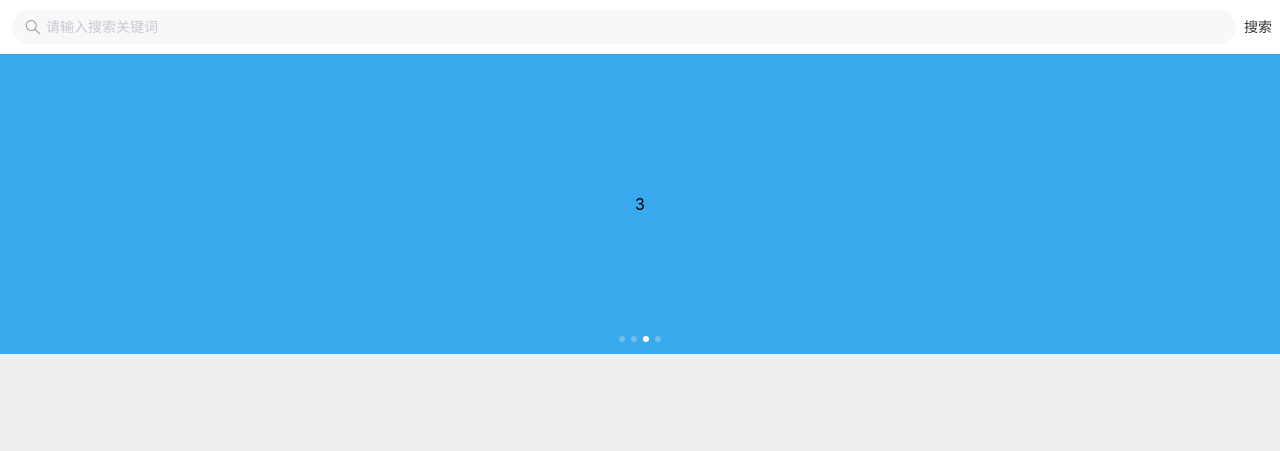
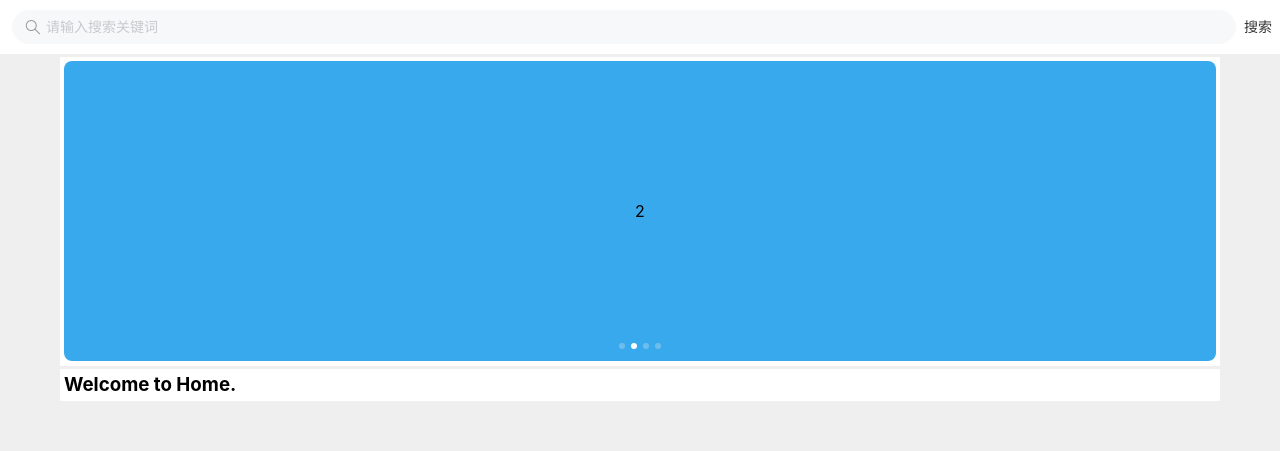
Before and after one commit to lwl9710/vue-vant-mobile, a Vue app: page /#/home in a window 1280 px wide. Shown: the top 451 px of the page. Built offline with nearby package versions, Linux system fonts and the light colour scheme; no server answers.

Commit message:
新增容器组件

```diff
--- a/postcss.plugins.ts
+++ b/postcss.plugins.ts
@@ -10,7 +10,7 @@ export function createPostcssPxtoremPlugin(): any {
     //selectorBlackList: ['.radius'],  //则是一个对css选择器进行过滤的数组，比如你设置为['fs']，那例如fs-xl类名，里面有关px的样式将不被转换，这里也支持正则写法。
     replace: true, //这个真不知到干嘛用的。有知道的告诉我一下
     mediaQuery: false, //媒体查询( @media screen 之类的)中不生效
-    minPixelValue: 12, //px小于12的不会被转换
+    // minPixelValue: 12, //px小于12的不会被转换
   });
 }
 
--- /dev/null
+++ b/src/components/BasicContainer/index.vue
@@ -0,0 +1,38 @@
+<template>
+<div class="basic-container" :style="style">
+  <slot></slot>
+</div>
+</template>
+<script lang="ts" setup>
+import { getCssValue } from "@/utils/common";
+interface Props {
+  width?: StringNumber,
+  padding?: StringNumber,
+  top?: StringNumber
+  radius?: StringNumber
+  backgroundColor?: string
+}
+
+const props = withDefaults(defineProps<Props>(), {
+  width: "90%",
+  padding: 20,
+  top: 0,
+  radius: 8,
+  backgroundColor: "#FFF"
+});
+
+const style = computed(() => {
+  return {
+    width: getCssValue(props.width),
+    padding: getCssValue(props.padding),
+    margin: `${ getCssValue(props.top) } auto 0`,
+    borderRadius: getCssValue(props.radius),
+    backgroundColor: props.backgroundColor
+  }
+})
+</script>
+<style lang="scss" scoped>
+.basic-container {
+  overflow: hidden;
+}
+</style>
--- a/src/pages/Home/index.vue
+++ b/src/pages/Home/index.vue
@@ -11,12 +11,17 @@
       <span @click="onSearch">搜索</span>
     </template>
   </van-search>
+  <BasicContainer top="15">
     <van-swipe class="my-swipe" :autoplay="3000" indicator-color="white">
       <van-swipe-item>1</van-swipe-item>
       <van-swipe-item>2</van-swipe-item>
       <van-swipe-item>3</van-swipe-item>
       <van-swipe-item>4</van-swipe-item>
     </van-swipe>
+  </BasicContainer>
+  <BasicContainer top="15">
+    <h3>Welcome to Home.</h3>
+  </BasicContainer>
 </div>
 </template>
 <script name="Home" lang="ts" setup>
@@ -40,5 +45,6 @@ onUnmounted(() => {
   text-align: center;
   line-height: 300px;
   background-color: #39a9ed;
+  border-radius: 8px;
 }
 </style>
--- a/src/pages/User/index.vue
+++ b/src/pages/User/index.vue
@@ -1,6 +1,8 @@
 <template>
 <div class="user">
-  <h1>{{ message }}</h1>
+  <BasicContainer top="15">
+    <h3>{{ message }}</h3>
+  </BasicContainer>
 </div>
 </template>
 <script name="User" lang="ts" setup>
--- /dev/null
+++ b/src/utils/common.ts
@@ -0,0 +1,5 @@
+// 获取css有效值
+export function getCssValue(value: StringNumber): string {
+  value = value.toString();
+  return /^\d+$/.test(value) ? `${parseInt(value) / 75}rem` : value
+}
--- a/types/components.d.ts
+++ b/types/components.d.ts
@@ -7,6 +7,7 @@ export {}
 
 declare module '@vue/runtime-core' {
   export interface GlobalComponents {
+    BasicContainer: typeof import('./../src/components/BasicContainer/index.vue')['default']
     RouterLink: typeof import('vue-router')['RouterLink']
     RouterView: typeof import('vue-router')['RouterView']
     VanSearch: typeof import('vant/es')['Search']
```
Lines whose indentation alone changed are shown as unchanged.
